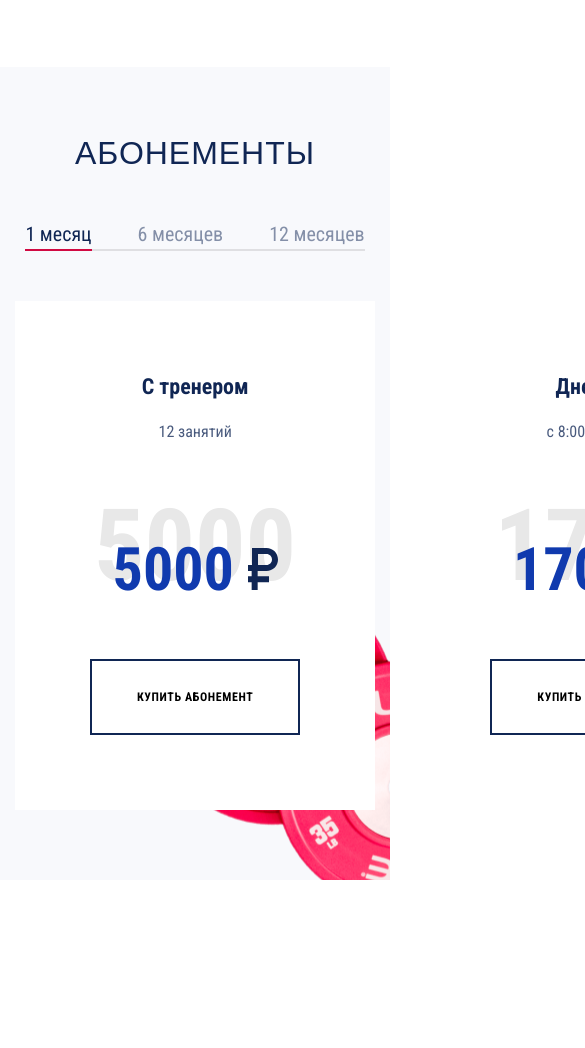
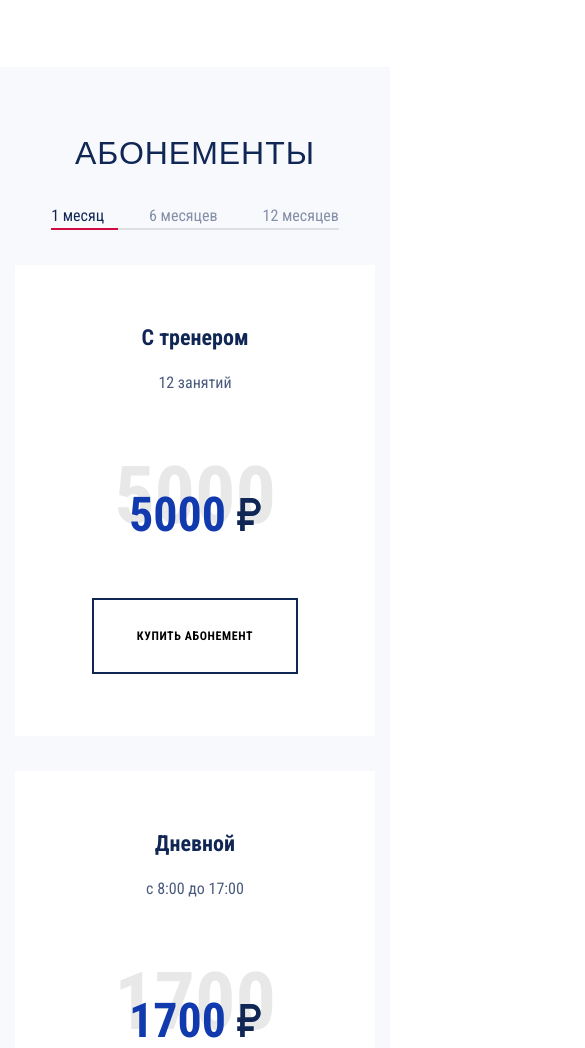
Before and after one commit to AnyaNecoder/SUPERGYM, a website built with Vite: page index.html in a window 390 px wide. Shown: the part 1381-2429 px from the top of the page, 585 px wide, since content can reach past the window. Before the commit the page ends 2261 px from the top, so only its background shows below. Built offline with nearby package versions, Linux system fonts and the light colour scheme; files whose address does not match are found by name.

Commit message:
add adaptive subscriptions

```diff
--- a/index.html
+++ b/index.html
@@ -51,7 +51,7 @@
     </header>
 
     <main class="content">
-      <section class="section">
+      <section class="section js-equipment">
         <div class="equipment container">
           <div class="equipment__description">
             <h2 class="equipment__title title">Тренажерный зал</h2>
@@ -74,7 +74,7 @@
           </div>
         </div>
       </section>
-      <section class="section section--grey-bg subscriptions-bg" id="subscriptions">
+      <section class="section section--grey-bg subscriptions-bg js-tabs" id="subscriptions">
         <div class="subscriptions container">
           <h2 class="subscriptions__title title">Абонементы</h2>
           <ul class="container-tabs">
@@ -88,37 +88,43 @@
               <div class="tabs-content__plan border-gradient">
                 <h3 class="tabs-content__title">С тренером</h3>
                 <p class="tabs-content__period">12 занятий</p>
-                <p class="tabs-content__price" data-price="5000">5000
+                <div class="tabs-content__price-wrapper">
+                  <p class="tabs-content__price">5000
                     <svg width="30" height="42" viewBox="0 0 30 42" fill="#102654" xmlns="http://www.w3.org/2000/svg">
                       <path fill-rule="evenodd" clip-rule="evenodd" d="M0 17H6V23H0V17Z" fill="#102654"/>
                       <path fill-rule="evenodd" clip-rule="evenodd" d="M3.65854 28.3214V18H9.65854V28.3214H21V34.3214H9.65854V42H3.65854V34.3214H0V28.3214H3.65854Z" fill="#102654"/>
                       <path fill-rule="evenodd" clip-rule="evenodd" d="M18.5 6H10V17H18.5C21.5376 17 24 14.5376 24 11.5C24 8.46243 21.5376 6 18.5 6ZM4 0V23H18.5C24.8513 23 30 17.8513 30 11.5C30 5.14873 24.8513 0 18.5 0H4Z" fill="#102654"/>
                     </svg>
                   </p>
+                </div>
                 <button class="tabs-content__buy-btn button button--border-dark" type="button">Купить абонемент</button>
               </div>
               <div class="tabs-content__plan border-gradient">
                 <h3 class="tabs-content__title">Дневной</h3>
                 <p class="tabs-content__period">c <time datetime="08:00">8:00</time> до <time datetime="17:00">17:00</time></p>
-                <p class="tabs-content__price" data-price="1700">1700
+                <div class="tabs-content__price-wrapper">
+                  <p class="tabs-content__price">1700
                     <svg width="30" height="42" viewBox="0 0 30 42" fill="#102654" xmlns="http://www.w3.org/2000/svg">
                       <path fill-rule="evenodd" clip-rule="evenodd" d="M0 17H6V23H0V17Z" fill="#102654"/>
                       <path fill-rule="evenodd" clip-rule="evenodd" d="M3.65854 28.3214V18H9.65854V28.3214H21V34.3214H9.65854V42H3.65854V34.3214H0V28.3214H3.65854Z" fill="#102654"/>
                       <path fill-rule="evenodd" clip-rule="evenodd" d="M18.5 6H10V17H18.5C21.5376 17 24 14.5376 24 11.5C24 8.46243 21.5376 6 18.5 6ZM4 0V23H18.5C24.8513 23 30 17.8513 30 11.5C30 5.14873 24.8513 0 18.5 0H4Z" fill="#102654"/>
                     </svg>
                   </p>
+                </div>
                 <button class="tabs-content__buy-btn button button--border-dark" type="button">Купить абонемент</button>
               </div>
               <div class="tabs-content__plan border-gradient">
                 <h3 class="tabs-content__title">Полный день</h3>
                 <p class="tabs-content__period">c <time datetime="08:00">8:00</time> до <time datetime="22:00">22:00</time></p>
-                <p class="tabs-content__price" data-price="2700">2700
+                <div class="tabs-content__price-wrapper">
+                  <p class="tabs-content__price">2700
                     <svg width="30" height="42" viewBox="0 0 30 42" fill="#102654" xmlns="http://www.w3.org/2000/svg">
                       <path fill-rule="evenodd" clip-rule="evenodd" d="M0 17H6V23H0V17Z" fill="#102654"/>
                       <path fill-rule="evenodd" clip-rule="evenodd" d="M3.65854 28.3214V18H9.65854V28.3214H21V34.3214H9.65854V42H3.65854V34.3214H0V28.3214H3.65854Z" fill="#102654"/>
                       <path fill-rule="evenodd" clip-rule="evenodd" d="M18.5 6H10V17H18.5C21.5376 17 24 14.5376 24 11.5C24 8.46243 21.5376 6 18.5 6ZM4 0V23H18.5C24.8513 23 30 17.8513 30 11.5C30 5.14873 24.8513 0 18.5 0H4Z" fill="#102654"/>
                     </svg>
                   </p>
+                </div>
                 <button class="tabs-content__buy-btn button button--border-dark" type="button">Купить абонемент</button>
               </div>
             </article>
@@ -128,37 +134,43 @@
               <div class="tabs-content__plan border-gradient">
                 <h3 class="tabs-content__title">С тренером</h3>
                 <p class="tabs-content__period">12 занятий</p>
-                <p class="tabs-content__price" data-price="7000">7000
+                <div class="tabs-content__price-wrapper">
+                  <p class="tabs-content__price">24000
                     <svg width="30" height="42" viewBox="0 0 30 42" fill="#102654" xmlns="http://www.w3.org/2000/svg">
                       <path fill-rule="evenodd" clip-rule="evenodd" d="M0 17H6V23H0V17Z" fill="#102654"/>
                       <path fill-rule="evenodd" clip-rule="evenodd" d="M3.65854 28.3214V18H9.65854V28.3214H21V34.3214H9.65854V42H3.65854V34.3214H0V28.3214H3.65854Z" fill="#102654"/>
                       <path fill-rule="evenodd" clip-rule="evenodd" d="M18.5 6H10V17H18.5C21.5376 17 24 14.5376 24 11.5C24 8.46243 21.5376 6 18.5 6ZM4 0V23H18.5C24.8513 23 30 17.8513 30 11.5C30 5.14873 24.8513 0 18.5 0H4Z" fill="#102654"/>
                     </svg>
                   </p>
+                </div>
                 <button class="tabs-content__buy-btn button button--border-dark" type="button">Купить абонемент</button>
               </div>
               <div class="tabs-content__plan border-gradient">
                 <h3 class="tabs-content__title">Дневной</h3>
                 <p class="tabs-content__period">c <time datetime="08:00">8:00</time> до <time datetime="17:00">17:00</time></p>
-                <p class="tabs-content__price" data-price="2900">2900
+                <div class="tabs-content__price-wrapper">
+                  <p class="tabs-content__price">8200
                     <svg width="30" height="42" viewBox="0 0 30 42" fill="#102654" xmlns="http://www.w3.org/2000/svg">
                       <path fill-rule="evenodd" clip-rule="evenodd" d="M0 17H6V23H0V17Z" fill="#102654"/>
                       <path fill-rule="evenodd" clip-rule="evenodd" d="M3.65854 28.3214V18H9.65854V28.3214H21V34.3214H9.65854V42H3.65854V34.3214H0V28.3214H3.65854Z" fill="#102654"/>
                       <path fill-rule="evenodd" clip-rule="evenodd" d="M18.5 6H10V17H18.5C21.5376 17 24 14.5376 24 11.5C24 8.46243 21.5376 6 18.5 6ZM4 0V23H18.5C24.8513 23 30 17.8513 30 11.5C30 5.14873 24.8513 0 18.5 0H4Z" fill="#102654"/>
                     </svg>
                   </p>
+                </div>
                 <button class="tabs-content__buy-btn button button--border-dark" type="button">Купить абонемент</button>
               </div>
               <div class="tabs-content__plan border-gradient">
                 <h3 class="tabs-content__title">Полный день</h3>
                 <p class="tabs-content__period">c <time datetime="08:00">8:00</time> до <time datetime="22:00">22:00</time></p>
-                <p class="tabs-content__price" data-price="3000">3000
+                <div class="tabs-content__price-wrapper">
+                  <p class="tabs-content__price">12900
                     <svg width="30" height="42" viewBox="0 0 30 42" fill="#102654" xmlns="http://www.w3.org/2000/svg">
                       <path fill-rule="evenodd" clip-rule="evenodd" d="M0 17H6V23H0V17Z" fill="#102654"/>
                       <path fill-rule="evenodd" clip-rule="evenodd" d="M3.65854 28.3214V18H9.65854V28.3214H21V34.3214H9.65854V42H3.65854V34.3214H0V28.3214H3.65854Z" fill="#102654"/>
                       <path fill-rule="evenodd" clip-rule="evenodd" d="M18.5 6H10V17H18.5C21.5376 17 24 14.5376 24 11.5C24 8.46243 21.5376 6 18.5 6ZM4 0V23H18.5C24.8513 23 30 17.8513 30 11.5C30 5.14873 24.8513 0 18.5 0H4Z" fill="#102654"/>
                     </svg>
                   </p>
+                </div>
                 <button class="tabs-content__buy-btn button button--border-dark" type="button">Купить абонемент</button>
               </div>
             </article>
@@ -168,37 +180,43 @@
               <div class="tabs-content__plan border-gradient">
                 <h3 class="tabs-content__title">С тренером</h3>
                 <p class="tabs-content__period">12 занятий</p>
-                <p class="tabs-content__price" data-price="9000">9000
+                <div class="tabs-content__price-wrapper">
+                  <p class="tabs-content__price">42000
                     <svg width="30" height="42" viewBox="0 0 30 42" fill="#102654" xmlns="http://www.w3.org/2000/svg">
                       <path fill-rule="evenodd" clip-rule="evenodd" d="M0 17H6V23H0V17Z" fill="#102654"/>
                       <path fill-rule="evenodd" clip-rule="evenodd" d="M3.65854 28.3214V18H9.65854V28.3214H21V34.3214H9.65854V42H3.65854V34.3214H0V28.3214H3.65854Z" fill="#102654"/>
                       <path fill-rule="evenodd" clip-rule="evenodd" d="M18.5 6H10V17H18.5C21.5376 17 24 14.5376 24 11.5C24 8.46243 21.5376 6 18.5 6ZM4 0V23H18.5C24.8513 23 30 17.8513 30 11.5C30 5.14873 24.8513 0 18.5 0H4Z" fill="#102654"/>
                     </svg>
                   </p>
+                </div>
                 <button class="tabs-content__buy-btn button button--border-dark" type="button">Купить абонемент</button>
               </div>
               <div class="tabs-content__plan border-gradient">
                 <h3 class="tabs-content__title">Дневной</h3>
                 <p class="tabs-content__period">c <time datetime="08:00">8:00</time> до <time datetime="17:00">17:00</time></p>
-                <p class="tabs-content__price" data-price="3700">3700
+                <div class="tabs-content__price-wrapper">
+                  <p class="tabs-content__price">14300
                     <svg width="30" height="42" viewBox="0 0 30 42" fill="#102654" xmlns="http://www.w3.org/2000/svg">
                       <path fill-rule="evenodd" clip-rule="evenodd" d="M0 17H6V23H0V17Z" fill="#102654"/>
                       <path fill-rule="evenodd" clip-rule="evenodd" d="M3.65854 28.3214V18H9.65854V28.3214H21V34.3214H9.65854V42H3.65854V34.3214H0V28.3214H3.65854Z" fill="#102654"/>
                       <path fill-rule="evenodd" clip-rule="evenodd" d="M18.5 6H10V17H18.5C21.5376 17 24 14.5376 24 11.5C24 8.46243 21.5376 6 18.5 6ZM4 0V23H18.5C24.8513 23 30 17.8513 30 11.5C30 5.14873 24.8513 0 18.5 0H4Z" fill="#102654"/>
                     </svg>
                   </p>
+                </div>
                 <button class="tabs-content__buy-btn button button--border-dark" type="button">Купить абонемент</button>
               </div>
               <div class="tabs-content__plan border-gradient">
                 <h3 class="tabs-content__title">Полный день</h3>
                 <p class="tabs-content__period">c <time datetime="08:00">8:00</time> до <time datetime="22:00">22:00</time></p>
-                <p class="tabs-content__price" data-price="8700">8700
+                <div class="tabs-content__price-wrapper">
+                  <p class="tabs-content__price">22700
                     <svg width="30" height="42" viewBox="0 0 30 42" fill="#102654" xmlns="http://www.w3.org/2000/svg">
                       <path fill-rule="evenodd" clip-rule="evenodd" d="M0 17H6V23H0V17Z" fill="#102654"/>
                       <path fill-rule="evenodd" clip-rule="evenodd" d="M3.65854 28.3214V18H9.65854V28.3214H21V34.3214H9.65854V42H3.65854V34.3214H0V28.3214H3.65854Z" fill="#102654"/>
                       <path fill-rule="evenodd" clip-rule="evenodd" d="M18.5 6H10V17H18.5C21.5376 17 24 14.5376 24 11.5C24 8.46243 21.5376 6 18.5 6ZM4 0V23H18.5C24.8513 23 30 17.8513 30 11.5C30 5.14873 24.8513 0 18.5 0H4Z" fill="#102654"/>
                     </svg>
                   </p>
+                </div>
                 <button class="tabs-content__buy-btn button button--border-dark" type="button">Купить абонемент</button>
               </div>
             </article>
--- a/main.js
+++ b/main.js
@@ -7,7 +7,10 @@ import { Tabs } from './src/components/Tabs/tabs';
 
 
 document.addEventListener('DOMContentLoaded', () => {
-    Equipment();
-    Tabs();
+    const equipment = document.querySelector('.js-equipment');
+    Equipment(equipment);
+
+    const tabs = document.querySelector('.js-tabs');
+    Tabs(tabs);
 
 })
--- a/src/components/Button/_button.scss
+++ b/src/components/Button/_button.scss
@@ -30,8 +30,12 @@
         @include hover {
             &:hover {
                 background: linear-gradient(97.05deg, #ED0233 17.6%, #003EB7 95.31%);
+                // border: none;
+                // padding: 29px 47px;
+                // outline: 2px solid transparent;
                 border: 2px solid transparent;
                 color: var(--color-light);
+
             }
         }
     }
--- a/src/components/Equipment/equipment.js
+++ b/src/components/Equipment/equipment.js
@@ -1,5 +1,5 @@
-export const Equipment = () => {
-    document.querySelector('.equipment__video-play-button').addEventListener('click', function() {
+export const Equipment = (equipment) => {
+  equipment.querySelector('.equipment__video-play-button').addEventListener('click', function() {
       const videoWrapper = document.querySelector('.equipment__video-wrapper');
       const youtubeUrl = 'https://rutube.ru/play/embed/baf5cfaff1b356f475f64692f8c7c213/';
 
--- a/src/components/Subscriptions/subscriptions.scss
+++ b/src/components/Subscriptions/subscriptions.scss
@@ -1,6 +1,19 @@
 .subscriptions-bg {
     background: url(../../assets/images/subscriptions-plates-bg-desktop.png) right 0 bottom -34% no-repeat;
     background-color: var(--color-light-grey);
+
+    @include desktop {
+        background-position: right 0 bottom -20%;
+    }
+
+    @include tablet-s {
+        background: url(../../assets/images/subscriptions-plates-bg-mobile.png) right 0 bottom -8% no-repeat;
+        background-color: var(--color-light-grey);
+    }
+
+    @include mobile-s {
+        background-image: none;
+    }
 }
 
 .subscriptions {
@@ -13,4 +26,13 @@
     &__title {
         text-align: center;
     }
+
+
+    @include tablet-s {
+        row-gap: 45px;
+    }
+
+    @include mobile-s {
+        row-gap: 35px;
+    }
 }
--- a/src/components/Tabs/_tabs.scss
+++ b/src/components/Tabs/_tabs.scss
@@ -17,6 +17,15 @@
     display: flex;
     column-gap: 46px;
     border-bottom: 2px solid rgba(120, 120, 120, 0.2);
+
+
+    @include tablet-s {
+        column-gap: 54px;
+    }
+
+    @include mobile-s {
+        column-gap: 45px;
+    }
 }
 
 .tab-btn {
@@ -26,6 +35,15 @@
 
     &.active {
         color: var(--color-dark-blue);
+    }
+
+
+    @include tablet-s {
+        font-size: 18px;
+    }
+
+    @include mobile-s {
+        font-size: 16px;
     }
 }
 
@@ -37,10 +55,24 @@
     left: 0;
     background-color: #D10A42;
     transition-duration: var(--transition-duration);
+
+
+    @include tablet-s {
+        top: 27px;
+    }
+
+    @include mobile-s {
+        top: 24px;
+    }
 }
 
 .tabs-content-wrapper {
     align-self: stretch;
+
+
+    @include desktop {
+        align-self: center;
+    }
 }
 
 .tabs-content {
@@ -48,12 +80,33 @@
     z-index: 1;
     display: grid;
     grid-template-columns: repeat(3, 1fr);
-    justify-items: stretch;
-    column-gap: 40px;
+    gap: 40px;
+
+
+    @include desktop {
+        grid-template-columns: repeat(2, 1fr);
+    }
+
+    @include tablet-s {
+        grid-template-columns: repeat(1, minmax(0, 442px));
+    }
+
+    @include mobile-s {
+        row-gap: 35px;
+    }
+
 
     &__plan {
+        display: inline-flex;
+        flex-direction: column;
+        align-items: center;
         padding: 68px;
         background-color: var(--color-light);
+
+
+        @include mobile-s {
+            padding: 55px 42px;
+        }
     }
 
     &__title {
@@ -65,27 +118,60 @@
         margin-bottom: 96px;
     }
 
-    &__price {
+    &__price-wrapper {
         position: relative;
-        z-index: 2;
+        display: inline-flex;
+        align-items: center;
+        justify-content: center;
         font-size: 60px;
         font-weight: 700;
         color: var(--color-blue);
         line-height: 1;
         margin-bottom: 59px;
+        white-space: nowrap;
 
-        &::after {
-            content: attr(data-price);
-            position: absolute;
-            z-index: -1;
-            top: -44px;
-            left: 4px;
-            font-size: 100px;
-            color: var(--color-grey-alt);
+
+        @include mobile-s {
+            font-size: 48px;
         }
     }
 
+    &__price {
+        position: relative;
+        z-index: 2;
+
+        &-bg {
+            position: absolute;
+            top: 10%;
+            left: 50%;
+            transform: translate(-50%, -50%);
+            font-size: 100px;
+            color: var(--color-grey-alt);
+            z-index: -1;
+            pointer-events: none;
+
+
+            @include mobile-s {
+                font-size: 80px;
+            }
+        }
+
+        & svg {
+            @include mobile-s {
+                width: 24px;
+                height: 33px;
+            }
+        }
+    }
+
+
     &__buy-btn {
         padding: 27px 45px;
+        align-items: center;
+
+
+        @include tablet-s {
+            max-width: 206px;
+        }
     }
 }
--- a/src/components/Tabs/tabs.js
+++ b/src/components/Tabs/tabs.js
@@ -1,6 +1,6 @@
-export const Tabs = () => {
-  const tabButtons = document.querySelectorAll('.tab-btn');
-  const tabContents = document.querySelectorAll('.tabs-content-wrapper');
+export const Tabs = (tabs) => {
+  const tabButtons = tabs.querySelectorAll('.tab-btn');
+  const tabContents = tabs.querySelectorAll('.tabs-content-wrapper');
 
 
   tabButtons.forEach((tab, index) => {
@@ -16,4 +16,26 @@ export const Tabs = () => {
       tabContents[index].classList.add('active');
     });
   });
+
+
+  const prices = document.querySelectorAll(".tabs-content__price");
+
+    prices.forEach(priceElement => {
+        const priceValue = priceElement.textContent.trim();
+        const priceBg = document.createElement("span");
+
+        priceBg.classList.add("tabs-content__price-bg");
+        priceBg.setAttribute("aria-hidden", "true");
+        priceBg.textContent = priceValue;
+
+        priceElement.appendChild(priceBg);
+    });
+
+
+
+
+
+
+
+
 }
```
Lines whose indentation alone changed are shown as unchanged.
